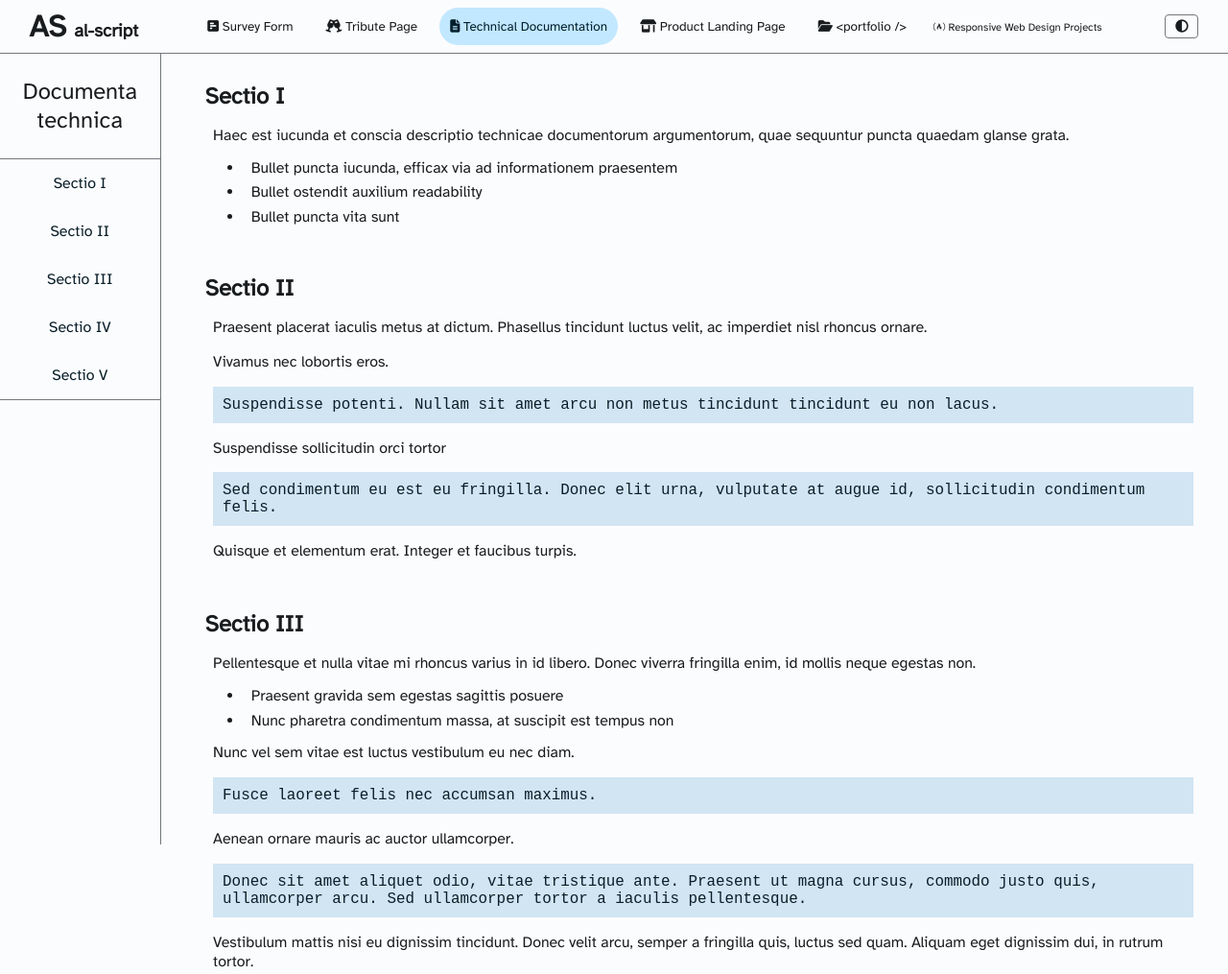
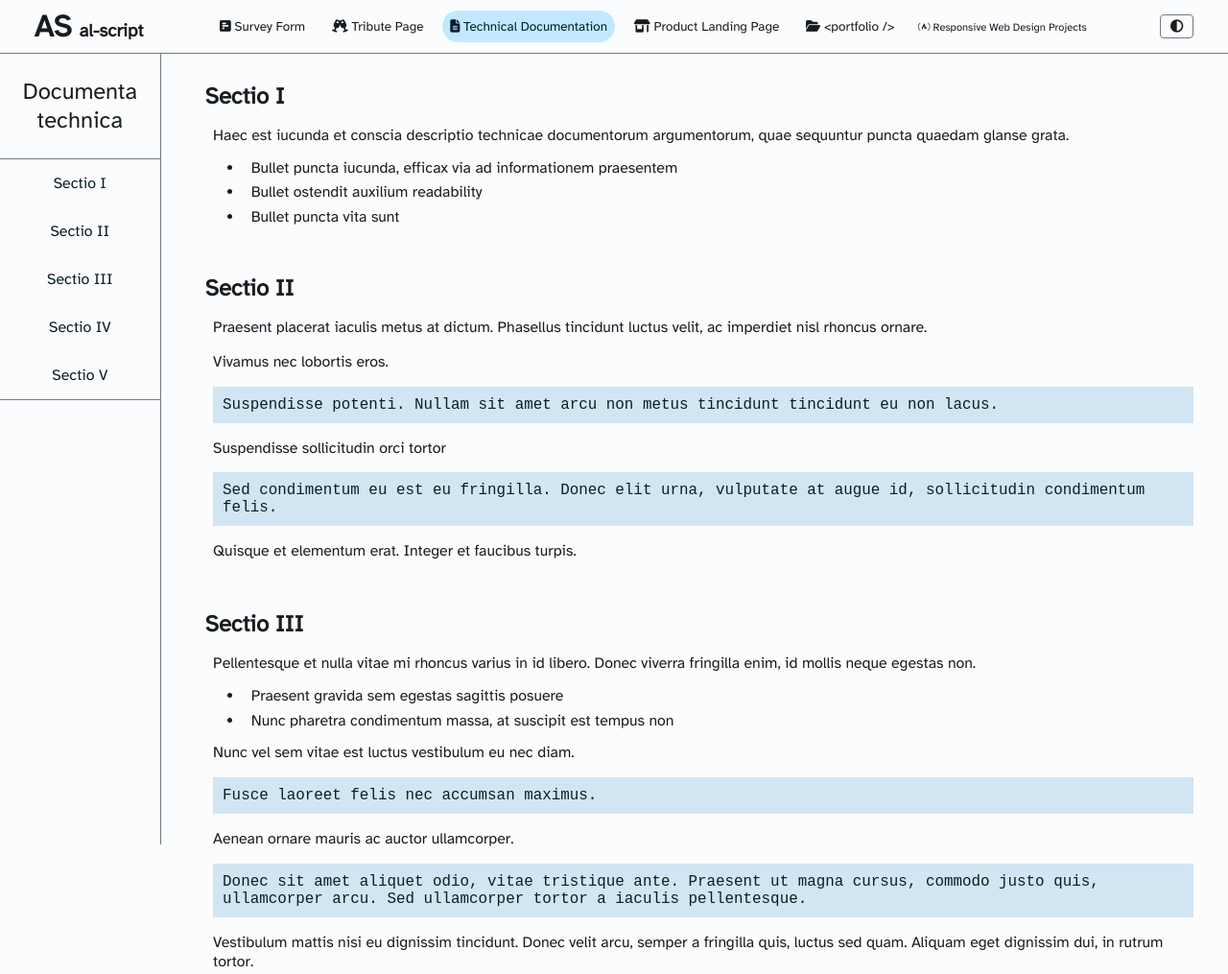
Before and after one commit to al-script/freeCodeCamp-relational-database-projects, a plain HTML site: page Responsive Web Design/Technical Documentation/index.html in a window 1280 px wide. Shown: the top 1015 px of the page at 96% size. Drawn offline with Linux system fonts and the light colour scheme.

Commit message:
Tweak top nav link padding

```diff
--- a/Responsive Web Design/Technical Documentation/styles.css
+++ b/Responsive Web Design/Technical Documentation/styles.css
@@ -328,7 +328,7 @@ code {
 .nav-top-project-link,
 .nav-top-project-link:visited {
   /* Box-model */
-  padding: 0.7rem;
+  padding: 0.5rem;
 
   /* Typography */
   text-decoration: none;
@@ -361,7 +361,8 @@ code {
   display: flex;
   align-items: center;
   gap: 0.2rem;
-  padding: 0.3rem;
+  /* padding: 0.3rem; */
+  padding: 0 0.3rem;
 
   /* Typography */
   font-size: 0.7rem;
```
